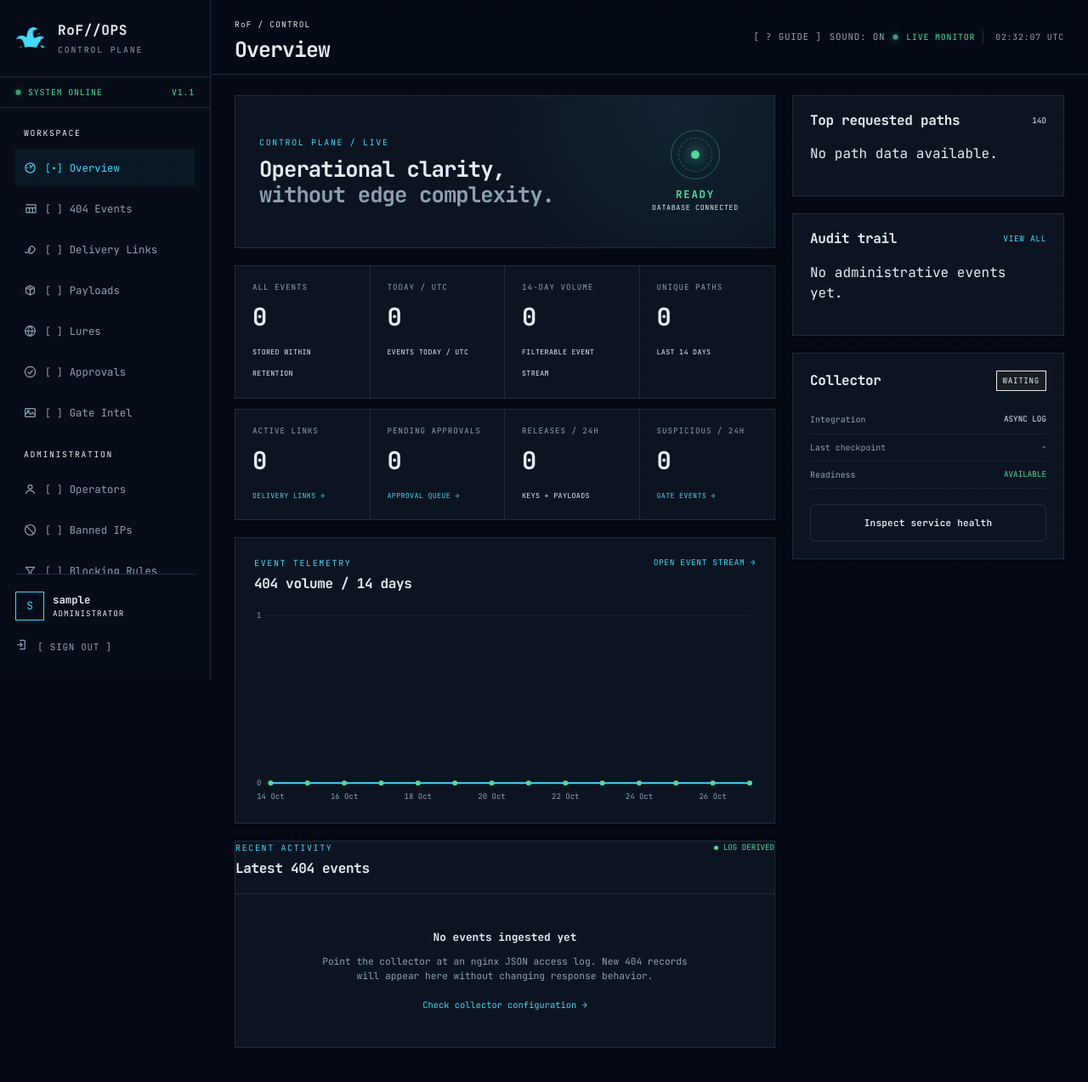
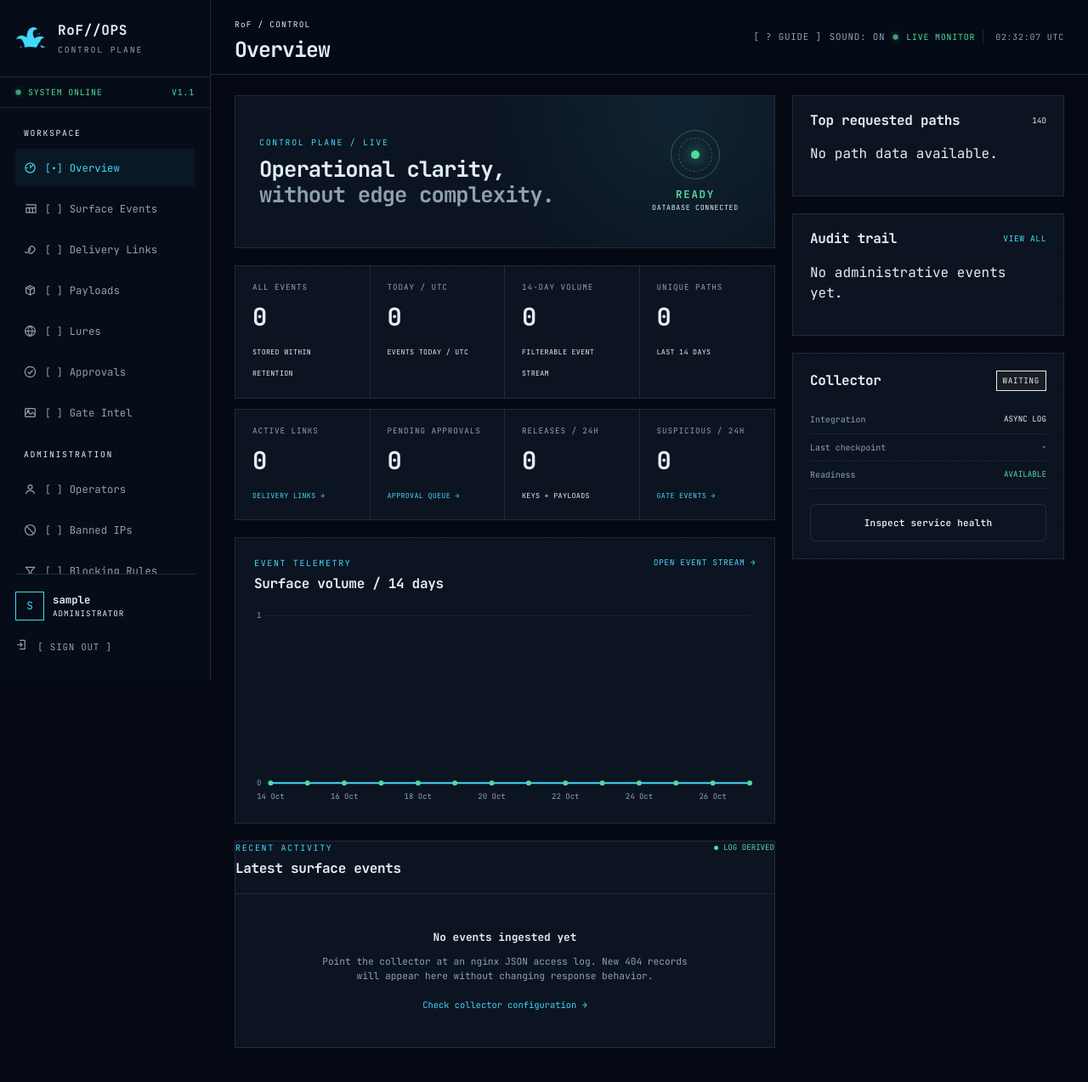
Before and after one commit to i-vt/RedirectorOfFun, a Django app: page /panel/ in a window 1280 px wide. Shown: the whole page at 85% size. Run offline with Django 5.2, Linux system fonts and the light colour scheme; the visitor is signed in with stand-in values (Sample User, id 1); data comes from the database, SQL or seed files in the repository; data that the repository does not hold is empty; parts of the project's set-up code (start-up, migrations or seed data) failed here and were passed over; some libraries are stand-ins or nearby versions.

Commit message:
Rename 404 Events to Surface Events
The page tracks the public surface request log (404s by default, every
request with TRACK_ALL_REQUESTS), so '404 Events' undersold it. Renamed in
the nav, command palette, page title/heading/guide, overview labels and
chart, the docs, and the prune command help. URLs unchanged.

```diff
--- a/analytics/management/commands/prune_events.py
+++ b/analytics/management/commands/prune_events.py
@@ -6,7 +6,7 @@ from analytics.models import NotFoundEvent
 
 
 class Command(BaseCommand):
-    help = ("Delete 404 events older than the configured retention window, plus "
+    help = ("Delete surface events older than the configured retention window, plus "
             "stale gate telemetry and admissions so the tables stay bounded.")
 
     def add_arguments(self, parser):
--- a/analytics/views.py
+++ b/analytics/views.py
@@ -78,7 +78,7 @@ def events_view(request):
     show_identifiers = (show == "1") if show is not None else GateConfig.get_solo().reveal_identifiers
     total = getattr(page.paginator, "count", 0)
     return render(request, template, {
-        "title": "404 Events", "page": page, "events": page.object_list,
+        "title": "Surface Events", "page": page, "events": page.object_list,
         "intel": intel, "total": total,
         "show_identifiers": show_identifiers,
         "track_all": getattr(settings, "TRACK_ALL_REQUESTS", False),
--- a/api/tests.py
+++ b/api/tests.py
@@ -184,7 +184,7 @@ class PanelFunctionalityTests(TestCase):
         NotFoundEvent.objects.create(request_id="panel-event", occurred_at=timezone.now(), method="GET", path="/panel-missing")
 
     def test_overview_and_health_pages(self):
-        self.assertContains(self.client.get(reverse("overview")), "404 volume / 14 days")
+        self.assertContains(self.client.get(reverse("overview")), "Surface volume / 14 days")
         self.assertContains(self.client.get(reverse("panel-health")), "Service health")
 
     def test_htmx_filter_returns_only_table_partial(self):
--- a/gates/templatetags/ui_icons.py
+++ b/gates/templatetags/ui_icons.py
@@ -64,7 +64,7 @@ def palette_destinations(context):
     request = context.get("request")
     items = [
         {"group": "NAVIGATE", "label": "Overview", "url": reverse("overview"), "hint": "dashboard"},
-        {"group": "NAVIGATE", "label": "404 Events", "url": reverse("events"), "hint": "edge telemetry"},
+        {"group": "NAVIGATE", "label": "Surface Events", "url": reverse("events"), "hint": "edge telemetry"},
         {"group": "NAVIGATE", "label": "Delivery Links", "url": reverse("gate-links"), "hint": "gates"},
         {"group": "NAVIGATE", "label": "Payloads", "url": reverse("gate-payloads"), "hint": "files + library"},
         {"group": "NAVIGATE", "label": "Lures", "url": reverse("gate-lures"), "hint": "hosted sites"},
--- a/templates/base.html
+++ b/templates/base.html
@@ -37,7 +37,7 @@
     <nav class="primary-nav" aria-label="Primary navigation">
       <span class="nav-label">WORKSPACE</span>
       <a class="{% if request.resolver_match.url_name == 'overview' %}active{% endif %}" href="{% url 'overview' %}">{% icon "overview" %}<span class="bracket">[{% if request.resolver_match.url_name == 'overview' %}•{% else %}&nbsp;{% endif %}]</span> Overview</a>
-      <a class="{% if request.resolver_match.url_name == 'events' %}active{% endif %}" href="{% url 'events' %}">{% icon "events" %}<span class="bracket">[{% if request.resolver_match.url_name == 'events' %}•{% else %}&nbsp;{% endif %}]</span> 404 Events</a>
+      <a class="{% if request.resolver_match.url_name == 'events' %}active{% endif %}" href="{% url 'events' %}">{% icon "events" %}<span class="bracket">[{% if request.resolver_match.url_name == 'events' %}•{% else %}&nbsp;{% endif %}]</span> Surface Events</a>
       <a class="{% if request.resolver_match.url_name == 'gate-links' %}active{% endif %}" href="{% url 'gate-links' %}">{% icon "links" %}<span class="bracket">[{% if request.resolver_match.url_name == 'gate-links' %}•{% else %}&nbsp;{% endif %}]</span> Delivery Links</a>
       <a class="{% if request.resolver_match.url_name == 'gate-payloads' %}active{% endif %}" href="{% url 'gate-payloads' %}">{% icon "payloads" %}<span class="bracket">[{% if request.resolver_match.url_name == 'gate-payloads' %}•{% else %}&nbsp;{% endif %}]</span> Payloads</a>
       <a class="{% if request.resolver_match.url_name == 'gate-lures' or request.resolver_match.url_name == 'gate-lure-edit' %}active{% endif %}" href="{% url 'gate-lures' %}">{% icon "lures" %}<span class="bracket">[{% if request.resolver_match.url_name == 'gate-lures' or request.resolver_match.url_name == 'gate-lure-edit' %}•{% else %}&nbsp;{% endif %}]</span> Lures</a>
--- a/templates/panel/events.html
+++ b/templates/panel/events.html
@@ -1,7 +1,7 @@
 {% extends "base.html" %}
 {% load ui_icons %}
 {% block guide %}
-<p>404 events ingested from the edge's JSON access log - the raw surface telemetry. Anything that isn't a gate, lure, or agent path lands here.</p>
+<p>Surface events: the edge request log. Anything that isn't a gate, lure, or agent path lands here (404s by default; everything with TRACK_ALL_REQUESTS).</p>
 <ul>
   <li>Filter and drill to spot scanning patterns; top paths feed the overview.</li>
   <li>Decoy responses are still 200s to the visitor; the 404 semantics live in this log.</li>
@@ -9,7 +9,7 @@
 {% endblock %}
 {% block content %}
 <section class="panel page-panel">
-  <div class="panel-heading"><div><span class="section-label">NGINX LOG INTELLIGENCE</span><h2>{% if track_all %}Request stream{% else %}404 event stream{% endif %}</h2><p>Search stored events by path, method, or any client identifier. Raw IPs and user agents are stored; the client column shows the hash unless you reveal identifiers.</p></div><span class="status-badge good" style="margin-right:8px">{{ total }} STORED</span><span class="status-badge {% if track_all %}warn{% else %}good{% endif %}" data-tip="TRACK_ALL_REQUESTS env. On: every request is stored (2xx included). Off: 404s only. Toggle in .env and recreate the web container.">{% if track_all %}TRACKING ALL{% else %}404s ONLY{% endif %}</span></div>
+  <div class="panel-heading"><div><span class="section-label">NGINX LOG INTELLIGENCE</span><h2>{% if track_all %}Request stream{% else %}Surface event stream{% endif %}</h2><p>Search stored events by path, method, or any client identifier. Raw IPs and user agents are stored; the client column shows the hash unless you reveal identifiers.</p></div><span class="status-badge good" style="margin-right:8px">{{ total }} STORED</span><span class="status-badge {% if track_all %}warn{% else %}good{% endif %}" data-tip="TRACK_ALL_REQUESTS env. On: every request is stored (2xx included). Off: 404s only. Toggle in .env and recreate the web container.">{% if track_all %}TRACKING ALL{% else %}404s ONLY{% endif %}</span></div>
   <form id="event-filters" class="filter-bar" method="get" action="{% url 'events' %}" hx-get="{% url 'events' %}" hx-target="#events-table" hx-push-url="true" hx-trigger="submit, keyup changed delay:450ms from:#filter-path, keyup changed delay:450ms from:#filter-ua, keyup changed delay:450ms from:#filter-ip, keyup changed delay:450ms from:#filter-client, change from:#filter-method, change from:#filter-days, change from:#filter-status">
     <label><span>PATH CONTAINS</span><input id="filter-path" class="field-input" type="search" name="path" value="{{ request.GET.path }}" placeholder="/example" maxlength="200"></label>
     <label><span>USER AGENT CONTAINS</span><input id="filter-ua" class="field-input" type="search" name="ua" value="{{ request.GET.ua }}" placeholder="curl, python-requests, Mozilla" maxlength="200"></label>
--- a/templates/panel/overview.html
+++ b/templates/panel/overview.html
@@ -1,7 +1,7 @@
 {% extends "base.html" %}{% load static %}
 {% block head %}<script defer src="{% static 'js/chart.umd.min.js' %}"></script><script defer src="{% static 'js/dashboard.js' %}"></script>{% endblock %}
 {% block guide %}
-<p>The control-plane dashboard: 404 telemetry from the edge plus gate activity from the release system.</p>
+<p>The control-plane dashboard: surface telemetry from the edge plus gate activity from the release system.</p>
 <h3>READING IT</h3>
 <ul>
   <li>404 metrics come from the nginx JSON log (async collector) - spikes usually mean scanning.</li>
@@ -27,7 +27,7 @@
         <strong>READY</strong><small>DATABASE CONNECTED</small>
       </div>
     </section>
-    <section class="metric-grid" aria-label="404 analytics summary">
+    <section class="metric-grid" aria-label="Surface analytics summary">
       <article class="metric"><span>ALL EVENTS</span><strong data-count="{{ stats.total }}">{{ stats.total }}</strong><small>STORED WITHIN RETENTION</small></article>
       <article class="metric"><span>TODAY / UTC</span><strong data-count="{{ stats.today }}">{{ stats.today }}</strong><small>EVENTS TODAY / UTC</small></article>
       <article class="metric"><span>14-DAY VOLUME</span><strong data-count="{{ stats.period }}">{{ stats.period }}</strong><small>FILTERABLE EVENT STREAM</small></article>
@@ -40,12 +40,12 @@
       <article class="metric"><span>SUSPICIOUS / 24H</span><strong data-count="{{ gate_summary.suspicious_24h }}" class="{% if gate_summary.suspicious_24h %}warn-text{% endif %}">{{ gate_summary.suspicious_24h }}</strong><small><a href="{% url 'gate-events' %}">GATE EVENTS →</a></small></article>
     </section>
     <section class="panel chart-panel">
-      <div class="panel-heading"><div><span class="section-label">EVENT TELEMETRY</span><h3>404 volume / 14 days</h3></div><a class="text-link" href="{% url 'events' %}">OPEN EVENT STREAM →</a></div>
-      <div class="chart-wrap"><canvas id="events-chart" aria-label="Line chart of 404 events over 14 days" role="img"></canvas></div>
+      <div class="panel-heading"><div><span class="section-label">EVENT TELEMETRY</span><h3>Surface volume / 14 days</h3></div><a class="text-link" href="{% url 'events' %}">OPEN EVENT STREAM →</a></div>
+      <div class="chart-wrap"><canvas id="events-chart" aria-label="Line chart of surface events over 14 days" role="img"></canvas></div>
       {{ stats_json|json_script:"series-data" }}
     </section>
     <section class="panel">
-      <div class="panel-heading"><div><span class="section-label">RECENT ACTIVITY</span><h3>Latest 404 events</h3></div><span class="live-label"><i></i> LOG DERIVED</span></div>
+      <div class="panel-heading"><div><span class="section-label">RECENT ACTIVITY</span><h3>Latest surface events</h3></div><span class="live-label"><i></i> LOG DERIVED</span></div>
       {% if recent_events %}<div class="table-wrap"><table><thead><tr><th>TIME / UTC</th><th>METHOD</th><th>REQUESTED PATH</th><th>STATUS</th></tr></thead><tbody>{% for event in recent_events %}<tr><td class="mono muted">{{ event.occurred_at|date:"m-d H:i:s" }}</td><td>{{ event.method }}</td><td class="path-cell" title="{{ event.path }}">{{ event.path }}</td><td><span class="status-code">{{ event.status }}</span></td></tr>{% endfor %}</tbody></table></div>{% else %}<div class="empty-state"><strong>No events ingested yet</strong><p>Point the collector at an nginx JSON access log. New 404 records will appear here without changing response behavior.</p><a href="{% url 'panel-health' %}">Check collector configuration →</a></div>{% endif %}
     </section>
   </div>
```
Also changed, not shown: docs/operations.md (+1 -1 lines), gates/tests.py (+13 -0 lines).
